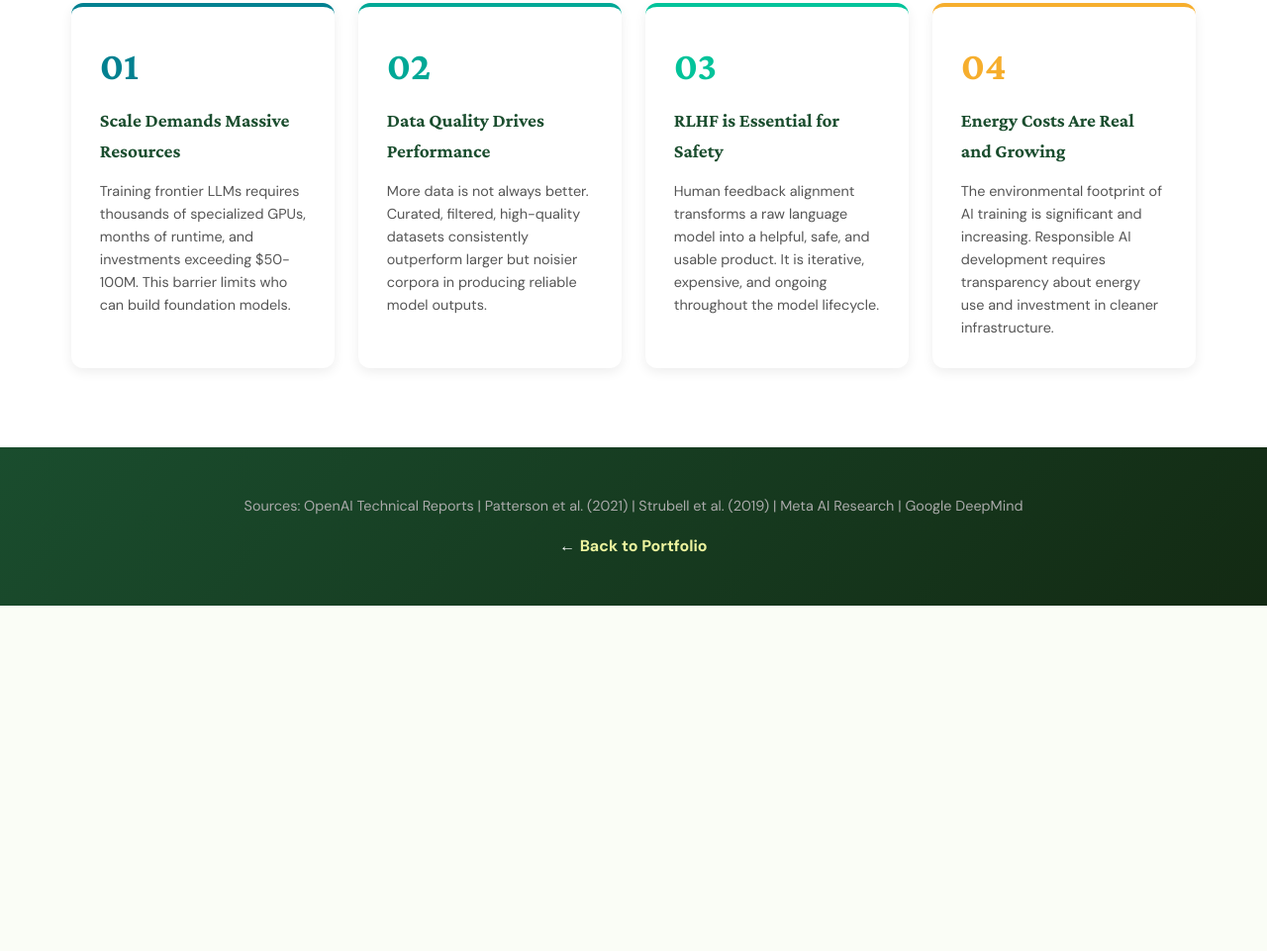
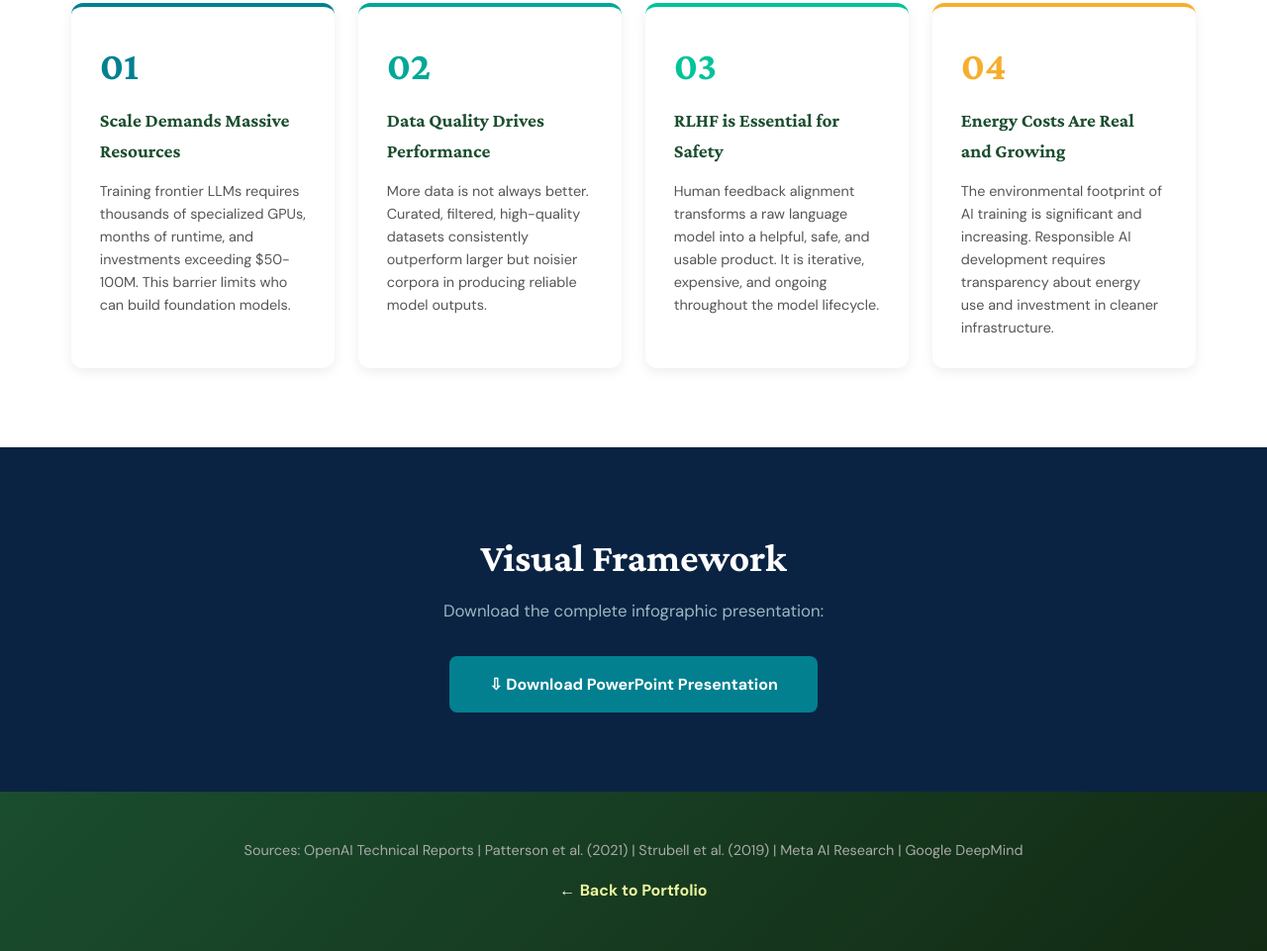
Before and after one commit to arshi-khan1203/arshi-khan1203.github.io, a plain HTML site: page Assignment_3.4_Gen AI_LLM_Training.html in a window 1280 px wide. Shown: the part 3635-4596 px from the top of the page at 99% size. Before the commit the page ends 4247 px from the top, so only its background shows below. Drawn offline with nearby package versions, Linux system fonts and the light colour scheme.

Commit message:
Add files via upload

```diff
--- a/Assignment_3.4_Gen AI_LLM_Training.html
+++ b/Assignment_3.4_Gen AI_LLM_Training.html
@@ -623,6 +623,21 @@
         </div>
     </section>
 
+    <!-- Download Section -->
+    <section class="section" style="background: var(--navy); text-align: center;">
+        <div class="container">
+            <h2 style="color: white;">Visual Framework</h2>
+            <p style="color: #9BB8C4; margin-bottom: 2rem; font-size: 1.05rem;">Download the complete infographic presentation:</p>
+            <a href="Assignment_3.4_Gen AI_LLM_Training.pptx"
+               download
+               style="display:inline-block; background: var(--teal); color: white; padding: 1rem 2.5rem; border-radius: 8px; font-weight: 700; font-size: 1rem; text-decoration: none; transition: all 0.3s ease;"
+               onmouseover="this.style.background='#02C39A'; this.style.transform='translateY(-2px)'"
+               onmouseout="this.style.background='#028090'; this.style.transform='translateY(0)'">
+                &#8681; Download PowerPoint Presentation
+            </a>
+        </div>
+    </section>
+
     <!-- Footer -->
     <div class="footer">
         <p style="font-size:0.9rem; color:#aaa; margin-bottom:1rem;">Sources: OpenAI Technical Reports | Patterson et al. (2021) | Strubell et al. (2019) | Meta AI Research | Google DeepMind</p>
```
